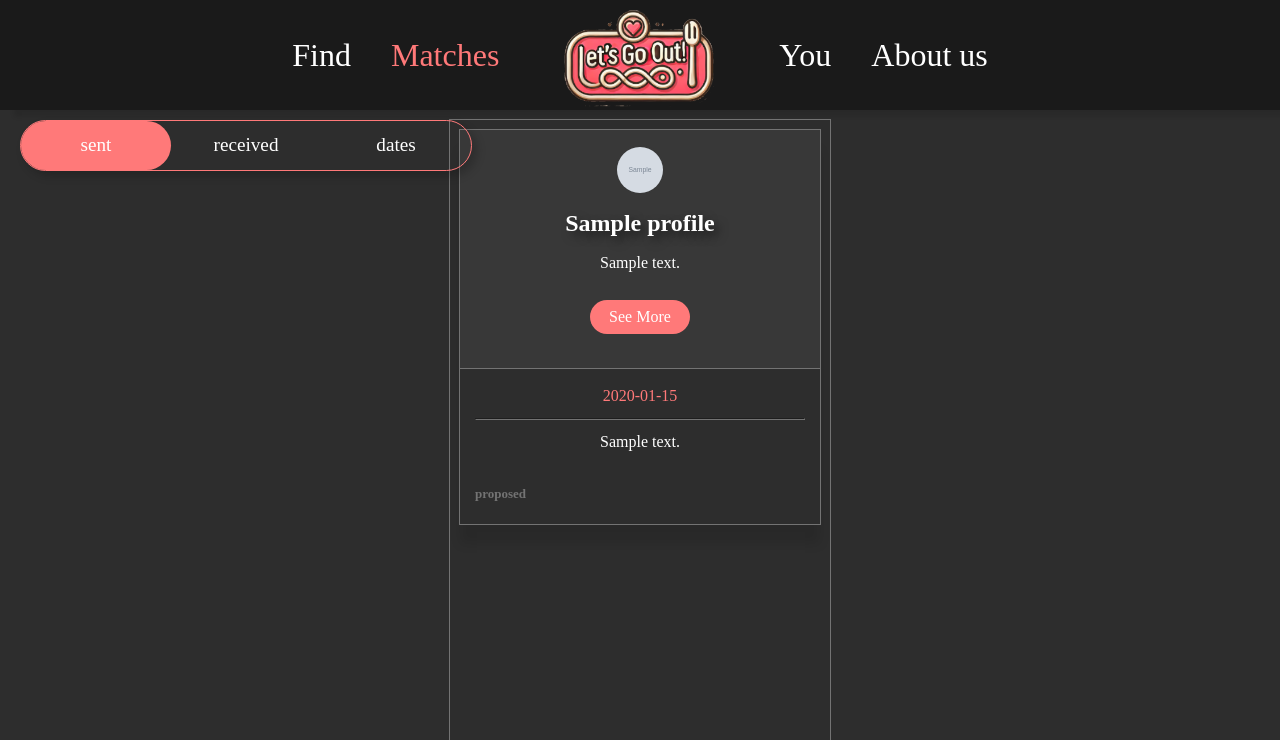
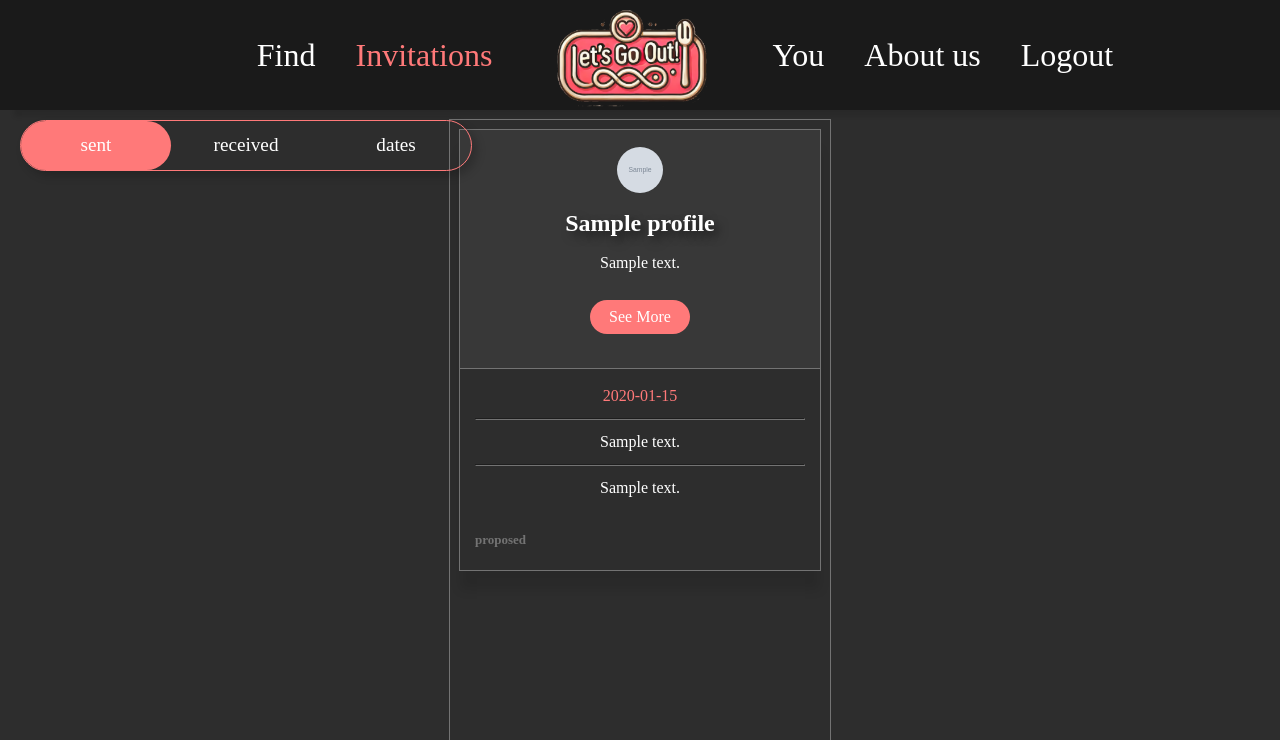
Before and after one commit to JanSzyndlarewicz/Lets-go-out, a Flask app: page /matches-page/sent in a window 1280 px wide. Shown: the top 740 px of the page. Run offline with Flask 3, Linux system fonts and the light colour scheme; a user stored in the database is signed in; tables that the repository leaves empty hold one stand-in row (values such as "Sample post"); grey boxes marked "Sample" are stand-in pictures; some libraries are stand-ins or nearby versions.

Commit message:
Finishing touches

```diff
--- a/app/static/style.css
+++ b/app/static/style.css
@@ -203,6 +203,7 @@ header ul {
 header ul li {
     margin-left: 20px;
     margin-right: 20px;
+    min-width: 50px;
 }
 
 
--- a/app/templates/components/profile_brief.html
+++ b/app/templates/components/profile_brief.html
@@ -15,7 +15,10 @@
             <p class="primary-color" >{{ proposal.just_date }}</p>
             <hr class="fill-width"/>
             <p>{{ proposal.proposal_message }}</p>
-
+            {% if proposal.response_message %}
+            <hr class="fill-width"/>
+            <p>{{proposal.response_message}}</p>
+            {% endif %}
         </div>
         {% if proposal.proposer.id == current_user.id %}
         <label class="padding-all-15 light-color">{{ proposal.ignored_safe_status }}</label>
--- a/app/templates/main/base.html
+++ b/app/templates/main/base.html
@@ -3,16 +3,16 @@
     <header>
         <nav>
             <ul>
-
+                <li></li>
                 <li><a href="{{ url_for('find_page_bp.find_page_invite') }}" class='nav-link {% if active_nav=="find" %}active{% endif %}' id='nav-find'>Find</a></li>
-                <li><a href="{{ url_for('matches_page_bp.matches_page') }}" class='nav-link {% if active_nav=="matches" %}active{% endif %}' id='nav-matches'>Matches</a></li>
+                <li><a href="{{ url_for('matches_page_bp.matches_page') }}" class='nav-link {% if active_nav=="matches" %}active{% endif %}' id='nav-matches'>Invitations</a></li>
                 <li><a href="{{ url_for('find_page_bp.find_page_invite') }}" class='nav-link' id='nav-logo'>
 
                     <img src="{{url_for('static', filename='images/lets-go-out-logo.png')}}" class="base-logo" alt="Company Icon">
                 </a></li>
                 <li><a href="{{ url_for('you_page_bp.you_page') }}" class='nav-link {% if active_nav=="you" %}active{% endif %}' id='nav-you'>You</a></li>
                 <li><a href="{{ url_for('about_us_page_bp.about_us_page') }}" class='nav-link {% if active_nav=="about_us" %}active{% endif %}' id='nav-about-us'>About us</a></li>
-
+                <li><a href="{{ url_for('auth_bp.logout') }}" class='nav-link' id='nav-about-us'>Logout</a></li>
 
             </ul>
         </nav>
--- a/app/templates/profile.html
+++ b/app/templates/profile.html
@@ -31,7 +31,6 @@
         id_hidden_input.value = '{{ user.id }}'
         document.querySelector("#message-input").value = ""
         document.querySelector("#date-input").value = ""
-        console.log(document.querySelector("#date-input").value, document.querySelector("#id-hidden").value)
     </script>
 
 {% endblock %}
--- a/app/views/find_page.py
+++ b/app/views/find_page.py
@@ -126,5 +126,5 @@ def get_pending_invitations_data(user_id):
 def redirect_buttons_set_data():
     return [
         {"url": url_for("find_page_bp.find_page_answear"), "text": "answear"},
-        {"url": url_for("find_page_bp.find_page_invite"), "text": "invite"},
+        {"url": url_for("find_page_bp.find_page_invite"), "text": "matches"},
     ]
```
